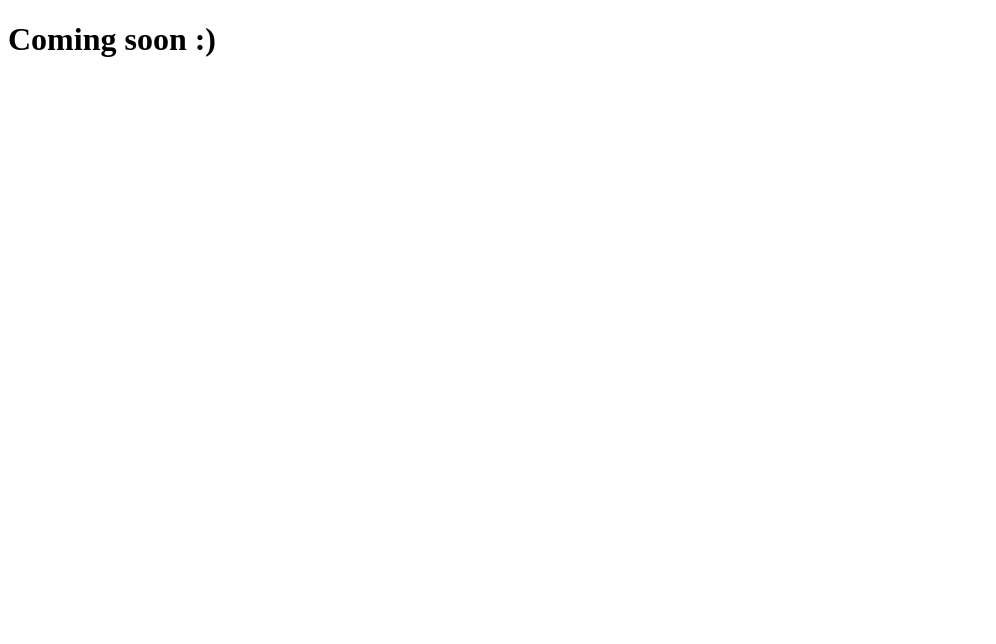
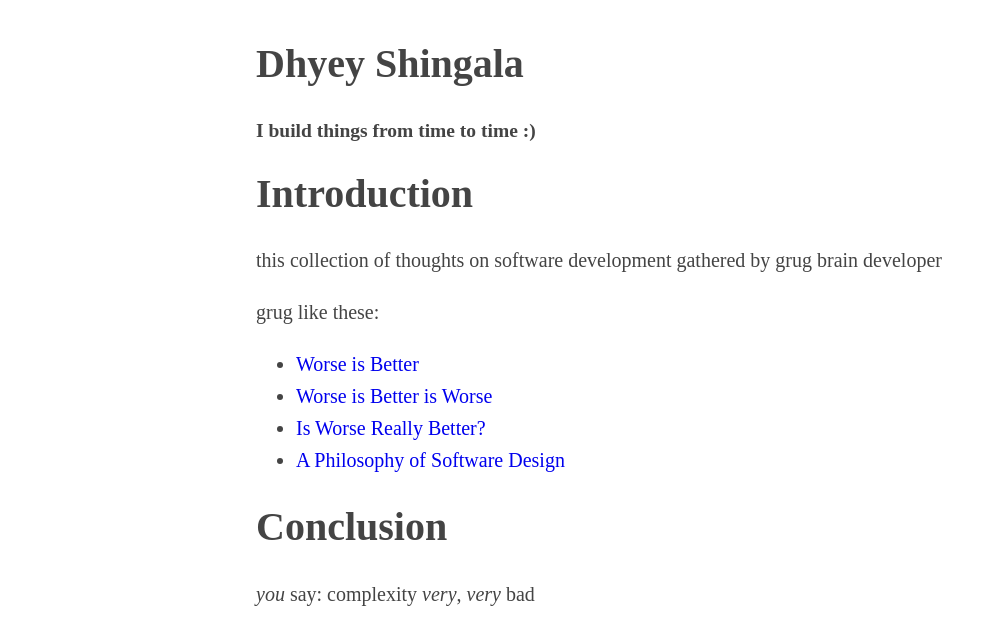
Before and after one commit to dhyey-shingala/dhyey-shingala.github.io, a plain HTML site: page index.html in a window 1280 px wide. Shown: the whole page, without its empty margins (0-996 px from the left). Drawn offline with Linux system fonts and the light colour scheme.

Commit message:
started building

```diff
--- a/index.html
+++ b/index.html
@@ -1,11 +1,68 @@
-<!DOCTYPE html>
+
+<!doctype html>
 <html lang="en">
-<head>
-    <meta charset="UTF-8">
+  <head>
+    <meta charset="utf-8">
     <meta name="viewport" content="width=device-width, initial-scale=1.0">
     <title>Dhyey Shingala</title>
-</head>
-<body>
-    <h1>Coming soon :)</h1>
-</body>
+    <style type="text/css">
+        body {
+            margin: 40px auto;
+            max-width: 768px;
+            line-height: 1.6;
+            font-size: 20px;
+            color: #444;
+            padding: 0 10px;
+        }
+
+        pre {
+            font-size: 16px;
+        }
+
+        h1, h2, h3 {
+            line-height: 1.2
+        }
+
+        a:link {
+        text-decoration: none;
+        }
+
+        a:visited {
+        text-decoration: none;
+        }
+
+        a:hover {
+        text-decoration: underline;
+        }
+
+        a:active {
+        text-decoration: underline;
+        }
+        h1 a {
+            color: #444;
+        }
+
+        h2 a {
+            color: #444;
+        }
+    </style>
+  </head>
+  <body>
+    <div>
+        <h1>Dhyey Shingala</h1>
+        <h3><small>I build things from time to time :)</small></h3>
+    </div>
+        <h1>Introduction</h1>
+        <p>this collection of thoughts on software development gathered by grug brain developer</p>
+        <p>grug like these:</p>
+        <ul>
+        <li><a href="https://www.dreamsongs.com/WorseIsBetter.html">Worse is Better</a></li>
+        <li><a href="https://www.dreamsongs.com/Files/worse-is-worse.pdf">Worse is Better is Worse</a></li>
+        <li><a href="https://www.dreamsongs.com/Files/IsWorseReallyBetter.pdf">Is Worse Really Better?</a></li>
+        <li><a href="https://www.goodreads.com/en/book/show/39996759-a-philosophy-of-software-design">A Philosophy of Software Design</a></li>
+        </ul>
+        <h1><a name="lol-lmao"></a><a href="#lol-lmao">Conclusion</a></h1>
+        <p><em>you</em> say: complexity <em>very</em>, <em>very</em> bad</p>
+
+  </body>
 </html>
```
